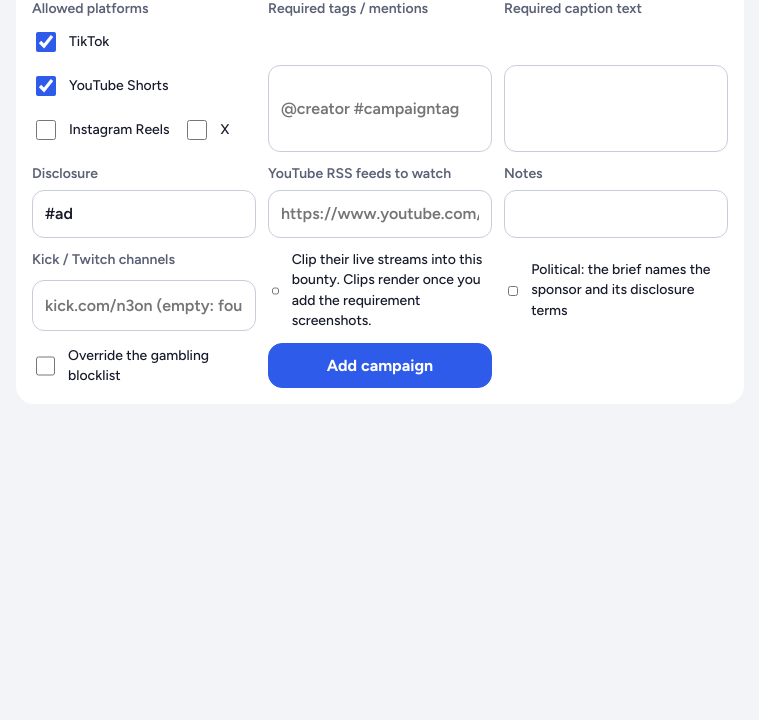
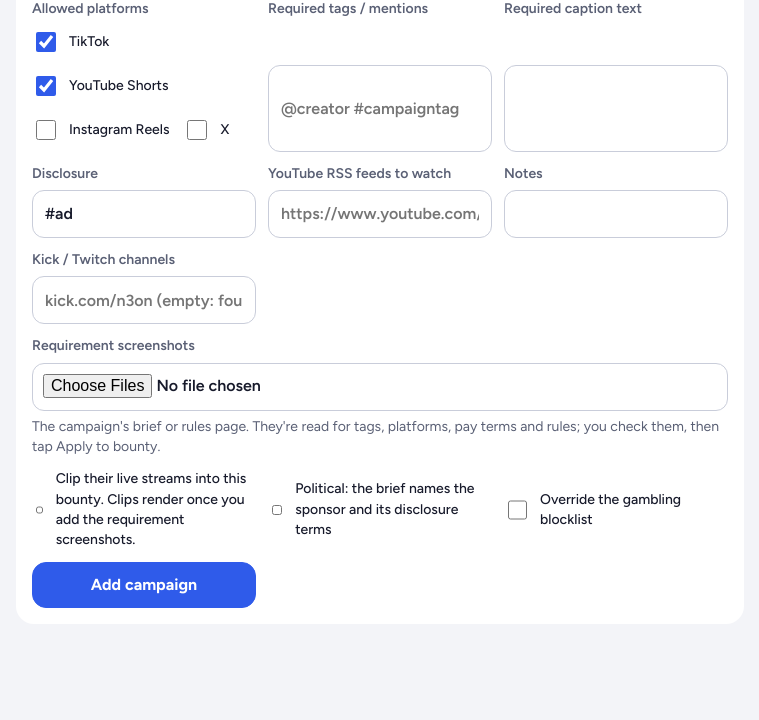
Before and after one commit to EastonShaum/ClipForge, a FastAPI app: page /campaigns in a window 1280 px wide. Shown: the part 1064-1784 px from the top of the page, without its empty margins (260-1019 px from the left). Before the commit the page ends 1452 px from the top, so only its background shows below. Run offline with FastAPI, Linux system fonts and the light colour scheme; data that the repository does not hold is empty.

Commit message:
feat: requirement screenshots on the add campaign and add bounty forms
Co-Authored-By: Claude Opus 5.5 <noreply@anthropic.com>

```diff
--- a/clipforge/web/app.py
+++ b/clipforge/web/app.py
@@ -676,7 +676,9 @@ def _routes(app: FastAPI) -> None:  # noqa: C901 - flat list of routes reads bes
     async def create_campaign(request: Request, conn: DB):
         """Add a campaign with its first bounty. A campaign that already exists (same name) just
         gets the new bounty, so Scout's "Add" works for a second episode too."""
-        raw = dict(await request.form())
+        posted = await request.form()
+        docs = posted.getlist("docs")
+        raw = {k: v for k, v in posted.items() if k != "docs"}
         form = {k: v for k, v in raw.items() if v not in ("", None)}
         force = form.pop("force", None) == "on"
         terms_ok = form.pop("terms_ok", None) == "on"
@@ -717,6 +719,9 @@ def _routes(app: FastAPI) -> None:  # noqa: C901 - flat list of routes reads bes
         except (ValueError, TypeError) as e:
             return back("/campaigns", str(e).split("\n")[0][:200])
         msg = (f"Bounty {bounty['name']} added" if existing else f"Campaign #{cid} added")
+        if n := await store_docs(conn, cid, bid, docs):
+            msg += f". Reading {n} requirement screenshot(s): check them, then tap Apply to bounty"
+            return back(f"/campaigns/{cid}/bounties/{bid}#rules", msg)
         if clip_live:
             return back(f"/campaigns/{cid}/bounties/{bid}",
                         f"{msg}. " + ("Today's stream is in it now; clips" if now_live else
@@ -737,12 +742,18 @@ def _routes(app: FastAPI) -> None:  # noqa: C901 - flat list of routes reads bes
     @app.post("/campaigns/{cid}/bounties")
     async def bounty_add(request: Request, cid: int, conn: DB):
         _camp_or_404(conn, cid)
-        form = dict(await request.form())
+        posted = await request.form()
+        docs = posted.getlist("docs")
+        form = {k: v for k, v in posted.items() if k != "docs"}
         name = (form.get("name") or "").strip()
         try:
             bid = add_bounty(conn, cid, BountyIn(name=name, **terms_from(form)))
         except ValueError as e:
             return back(f"/campaigns/{cid}", str(e))
+        if n := await store_docs(conn, cid, bid, docs):
+            return back(f"/campaigns/{cid}/bounties/{bid}#rules", f"Bounty {name} added."
+                        f" Reading {n} requirement screenshot(s): check them, then tap Apply"
+                        " to bounty")
         return back(f"/campaigns/{cid}/bounties/{bid}", f"Bounty {name} added")
 
     @app.post("/campaigns/{cid}/settings")
@@ -940,12 +951,11 @@ def _routes(app: FastAPI) -> None:  # noqa: C901 - flat list of routes reads bes
         return back(f"/campaigns/{cid}/bounties/{bid}",
                     f"Queued {added} video(s) for clipping" if added else "Nothing queued")
 
-    @app.post("/campaigns/{cid}/bounties/{bid}/docs")
-    async def bounty_docs_upload(cid: int, bid: int, conn: DB,
-                                 docs: list[UploadFile] = File(...)):
-        _bounty_or_404(conn, cid, bid)
+    async def store_docs(conn, cid: int, bid: int, docs) -> int:
+        """Store requirement screenshots for a bounty and queue reading them. Returns how many
+        were new images."""
         added = 0
-        for f in docs[:20]:
+        for f in [d for d in docs if isinstance(d, StarletteUpload) and d.filename][:20]:
             data = await f.read(MAX_SHOT_BYTES + 1)
             if not data or len(data) > MAX_SHOT_BYTES:
                 continue
@@ -962,7 +972,14 @@ def _routes(app: FastAPI) -> None:  # noqa: C901 - flat list of routes reads bes
                     jobqueue.enqueue(conn, "brief", f"brief:{cur.lastrowid}",
                                      affinity_host=s.host_name, priority=50)
                     added += 1
-        url = f"/campaigns/{cid}/bounties/{bid}"
+        return added
+
+    @app.post("/campaigns/{cid}/bounties/{bid}/docs")
+    async def bounty_docs_upload(cid: int, bid: int, conn: DB,
+                                 docs: list[UploadFile] = File(...)):
+        _bounty_or_404(conn, cid, bid)
+        added = await store_docs(conn, cid, bid, docs)
+        url = f"/campaigns/{cid}/bounties/{bid}#rules"
         return back(url, f"Reading {added} requirement screenshot(s)…" if added
                     else "Nothing new: already uploaded, or not an image")
 
--- a/clipforge/web/templates/bounty.html
+++ b/clipforge/web/templates/bounty.html
@@ -90,7 +90,7 @@
 
   {% set br = brief %}
 <section class="card" id="rules">
-  <details {{ 'open' if docs and not docs[-1].applied_at }}>
+  <details {{ 'open' if not docs or not docs[-1].applied_at }}>
     <summary>Requirements ({{ docs|length }} screenshot{{ '' if docs|length == 1 else 's' }})</summary>
     <div class="small" style="display:grid;gap:6px;margin-top:8px">
     {% if br.summary %}<div>{{ br.summary|join(' ') }}</div>{% endif %}
--- a/clipforge/web/templates/campaign.html
+++ b/clipforge/web/templates/campaign.html
@@ -23,9 +23,13 @@
   {% endfor %}
   <details {{ 'open' if not bounties }}>
     <summary class="small">Add bounty</summary>
-    <form method="post" action="/campaigns/{{ c.id }}/bounties" class="grid2" style="margin-top:8px">
+    <form method="post" action="/campaigns/{{ c.id }}/bounties" class="grid2" style="margin-top:8px" enctype="multipart/form-data">
       <label>Name <input name="name" required placeholder="e.g. episode-5"></label>
       {% set t = {} %}{% include "_terms.html" %}
+      <label style="grid-column: 1 / -1">Requirement screenshots
+    <input type="file" name="docs" accept="image/*" multiple>
+    <span class="small muted" style="font-weight:400">The campaign's brief or rules page. They're read for tags, platforms, pay terms and rules; you check them, then tap Apply to bounty.</span></label>
+
       <button class="go small">Add bounty</button>
     </form>
     <div class="small muted">Its footage folder is created on the laptop: {{ library_dir or 'Campaigns' }}\{{ (c.media_folder or c.name) }}\&lt;bounty name&gt;</div>
--- a/clipforge/web/templates/campaigns.html
+++ b/clipforge/web/templates/campaigns.html
@@ -37,7 +37,7 @@
 <details class="card" id="add" {{ 'open' if not campaigns or prefill }}>
 <summary>Add campaign</summary>
 <div class="small muted">A campaign is the brand (Man On); a bounty is what pays (episode-4). Adding a bounty to an existing campaign: use the same campaign name, or "Add bounty" on its page.</div>
-<form method="post" action="/campaigns" class="grid2">
+<form method="post" action="/campaigns" class="grid2" enctype="multipart/form-data">
   <label>Name <input name="name" required placeholder="e.g. Big Podcast Clips" value="{{ prefill.name or '' }}"></label>
   <label>Marketplace
     <select name="marketplace">{% for k, v in marketplaces.items() %}<option value="{{ k }}" {{ 'selected' if (prefill.marketplace or 'content_rewards') == k }}>{{ v }}</option>{% endfor %}</select>
@@ -56,6 +56,9 @@
   <label>YouTube RSS feeds to watch <input name="watch_feeds" placeholder="https://www.youtube.com/feeds/videos.xml?channel_id=…"></label>
   <label>Notes <input name="notes" value="{{ prefill.notes or '' }}"></label>
   <label>Kick / Twitch channels <input name="live_channels" placeholder="kick.com/n3on (empty: found by name)" value="{{ prefill.live_channels or '' }}"></label>
+  <label style="grid-column: 1 / -1">Requirement screenshots
+    <input type="file" name="docs" accept="image/*" multiple>
+    <span class="small muted" style="font-weight:400">The campaign's brief or rules page. They're read for tags, platforms, pay terms and rules; you check them, then tap Apply to bounty.</span></label>
   <label class="check"><input type="checkbox" name="live_clip" value="true" {{ 'checked' if prefill.live }}>
     Clip their live streams into this bounty. Clips render once you add the requirement screenshots.</label>
   <label class="check"><input type="checkbox" name="terms_ok"> Political: the brief names the sponsor and its disclosure terms</label>
```
Also changed, not shown: CLAUDE.md (+1 -1 lines), tests/test_scout.py (+16 -0 lines).
